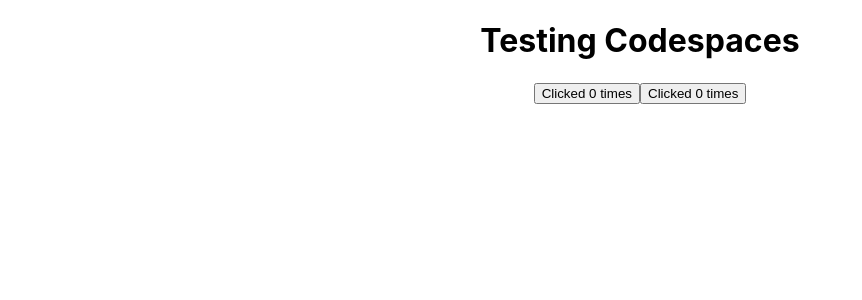
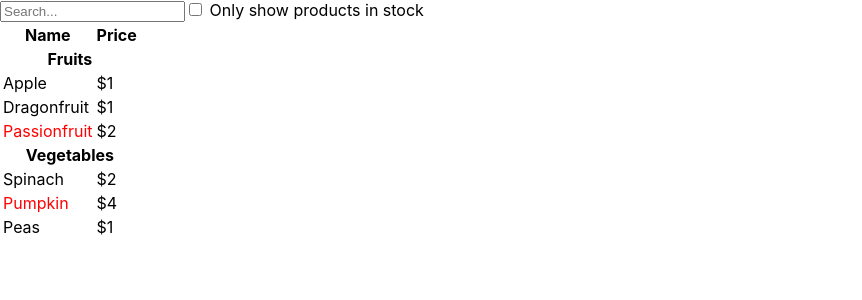
Before and after one commit to chiragthakuri/codespaces-react, a React (Vite) app: page / in a window 1280 px wide. Shown: the top 300 px of the page, without its empty margins (0-862 px from the left). Built offline with nearby package versions, Linux system fonts and the light colour scheme.

Commit message:
product filter and search

```diff
--- a/src/App.jsx
+++ b/src/App.jsx
@@ -1,28 +1,91 @@
-import './App.css';
-import { useState } from 'react';
-
-function MyButton({ count, handleClick }) {
+function ProductCategoryRow({ category }) {
   return (
-    <button onClick={handleClick}>
-      Clicked {count} times
-    </button>
+    <tr>
+      <th colSpan="2">
+        {category}
+      </th>
+    </tr>
   );
 }
 
-function App() {
-  const [count, setCount] = useState(0);
-
-  function handleClick() {
-    setCount(count + 1);
-  }
+function ProductRow({ product }) {
+  const name = product.stocked ? product.name :
+    <span style={{ color: 'red' }}>
+      {product.name}
+    </span>;
 
   return (
-    <div className="App">
-      <h1>Testing Codespaces</h1>
-      <MyButton count={count} handleClick={handleClick} />
-      <MyButton count={count} handleClick={handleClick} />
+    <tr>
+      <td>{name}</td>
+      <td>{product.price}</td>
+    </tr>
+  );
+}
+
+function ProductTable({ products }) {
+  const rows = [];
+  let lastCategory = null;
+
+  products.forEach((product) => {
+    if (product.category !== lastCategory) {
+      rows.push(
+        <ProductCategoryRow
+          category={product.category}
+          key={product.category} />
+      );
+    }
+    rows.push(
+      <ProductRow
+        product={product}
+        key={product.name} />
+    );
+    lastCategory = product.category;
+  });
+
+  return (
+    <table>
+      <thead>
+        <tr>
+          <th>Name</th>
+          <th>Price</th>
+        </tr>
+      </thead>
+      <tbody>{rows}</tbody>
+    </table>
+  );
+}
+
+function SearchBar() {
+  return (
+    <form>
+      <input type="text" placeholder="Search..." />
+      <label>
+        <input type="checkbox" />
+        {' '}
+        Only show products in stock
+      </label>
+    </form>
+  );
+}
+
+function FilterableProductTable({ products }) {
+  return (
+    <div>
+      <SearchBar />
+      <ProductTable products={products} />
     </div>
   );
 }
 
-export default App;
+const PRODUCTS = [
+  {category: "Fruits", price: "$1", stocked: true, name: "Apple"},
+  {category: "Fruits", price: "$1", stocked: true, name: "Dragonfruit"},
+  {category: "Fruits", price: "$2", stocked: false, name: "Passionfruit"},
+  {category: "Vegetables", price: "$2", stocked: true, name: "Spinach"},
+  {category: "Vegetables", price: "$4", stocked: false, name: "Pumpkin"},
+  {category: "Vegetables", price: "$1", stocked: true, name: "Peas"}
+];
+
+export default function App() {
+  return <FilterableProductTable products={PRODUCTS} />;
+}
```
